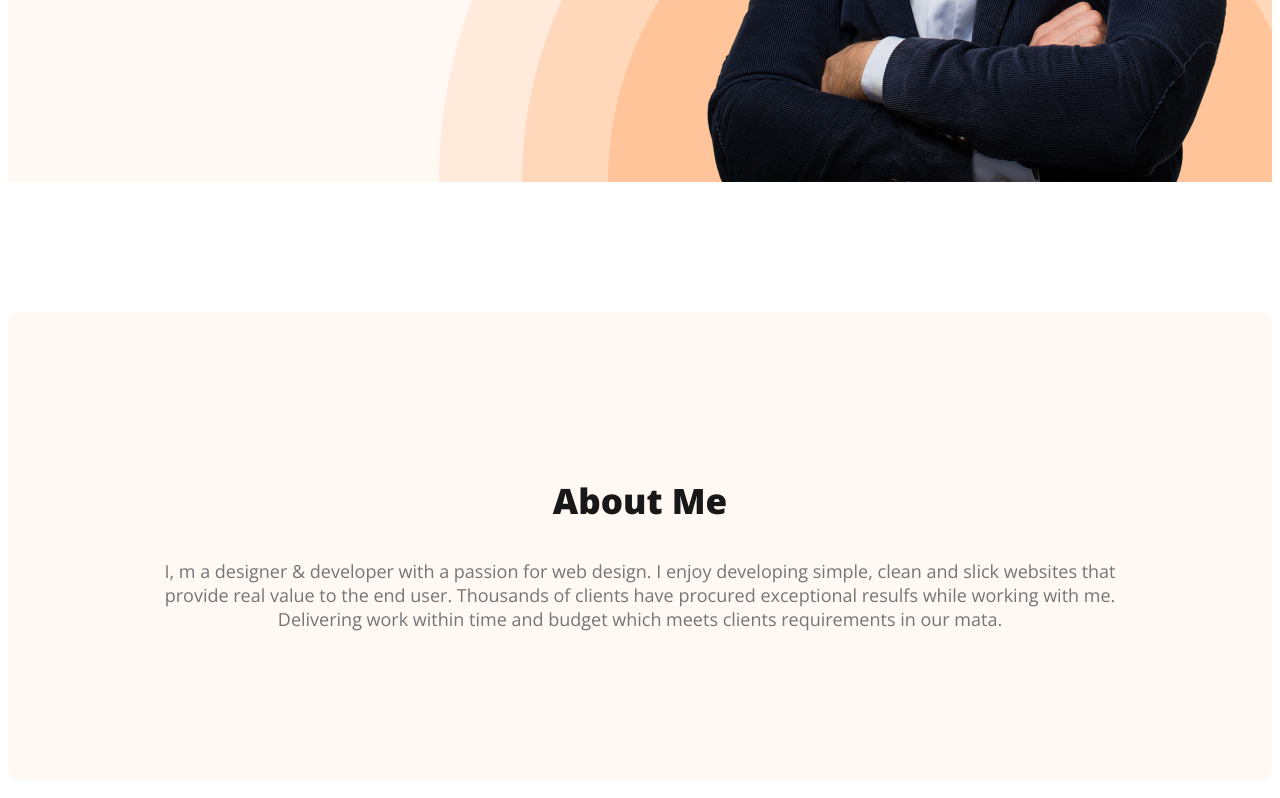
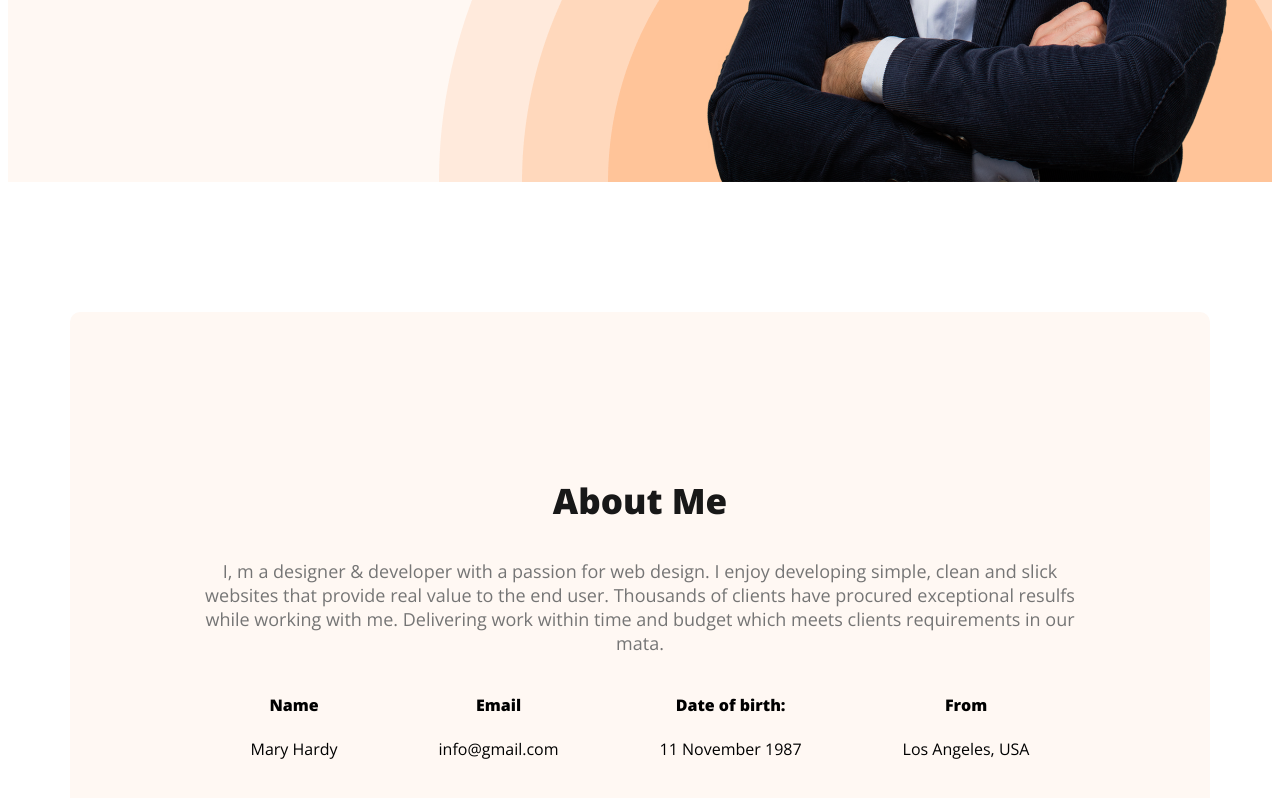
Before and after one commit to ZABBAR94/webdeveloper-portfolio, a plain HTML site: page index.html in a window 1280 px wide. Shown: the part 683-1481 px from the top of the page. Drawn offline with nearby package versions, Linux system fonts and the light colour scheme.

Commit message:
addeded about information

```diff
--- a/index.html
+++ b/index.html
@@ -37,6 +37,28 @@
         <p class="section-description">
           I, m a designer & developer with a passion for web design. I enjoy developing simple, clean and slick websites that provide real value to the end user. Thousands of clients have procured exceptional resulfs while working with me. Delivering work within time and budget which meets clients requirements in our mata.
         </p>
+        <div class="about-info-container">
+         <!-- .about-info*4>h4.info-title+p.info-description -->
+         <div class="about-info">
+          <h4 class="info-title">Name</h4>
+          <p class="info-description">Mary Hardy </p>
+         </div>
+         <div class="about-info">
+          <h4 class="info-title">Email
+          </h4>
+          <p class="info-description">info@gmail.com</p>
+         </div>
+         <div class="about-info">
+          <h4 class="info-title">Date of birth:</h4>
+          <p class="info-description">11 November 1987</p>
+         </div>
+         <div class="about-info">
+          <h4 class="info-title">From</h4>
+          <p class="info-description">Los Angeles, USA</p>
+         </div>
+
+
+        </div>
       </section>
   </main>
   <footer>
--- a/styles/portfolio.css
+++ b/styles/portfolio.css
@@ -88,6 +88,10 @@ margin-bottom: 20px;
   margin-bottom: 25px;
 }
 /* main section styles */
+main{
+  max-width: 1140px;
+  margin: 0 auto;
+}
 /* about section styles */
 .about{
   padding: 130px;
@@ -95,3 +99,10 @@ margin-bottom: 20px;
   background-color: #FFF8F3;
   margin: 130px 0;
 }
+.about-info-container{
+  display: flex;
+  justify-content: space-around;
+}
+.about-info{
+  text-align: center;
+}
```
